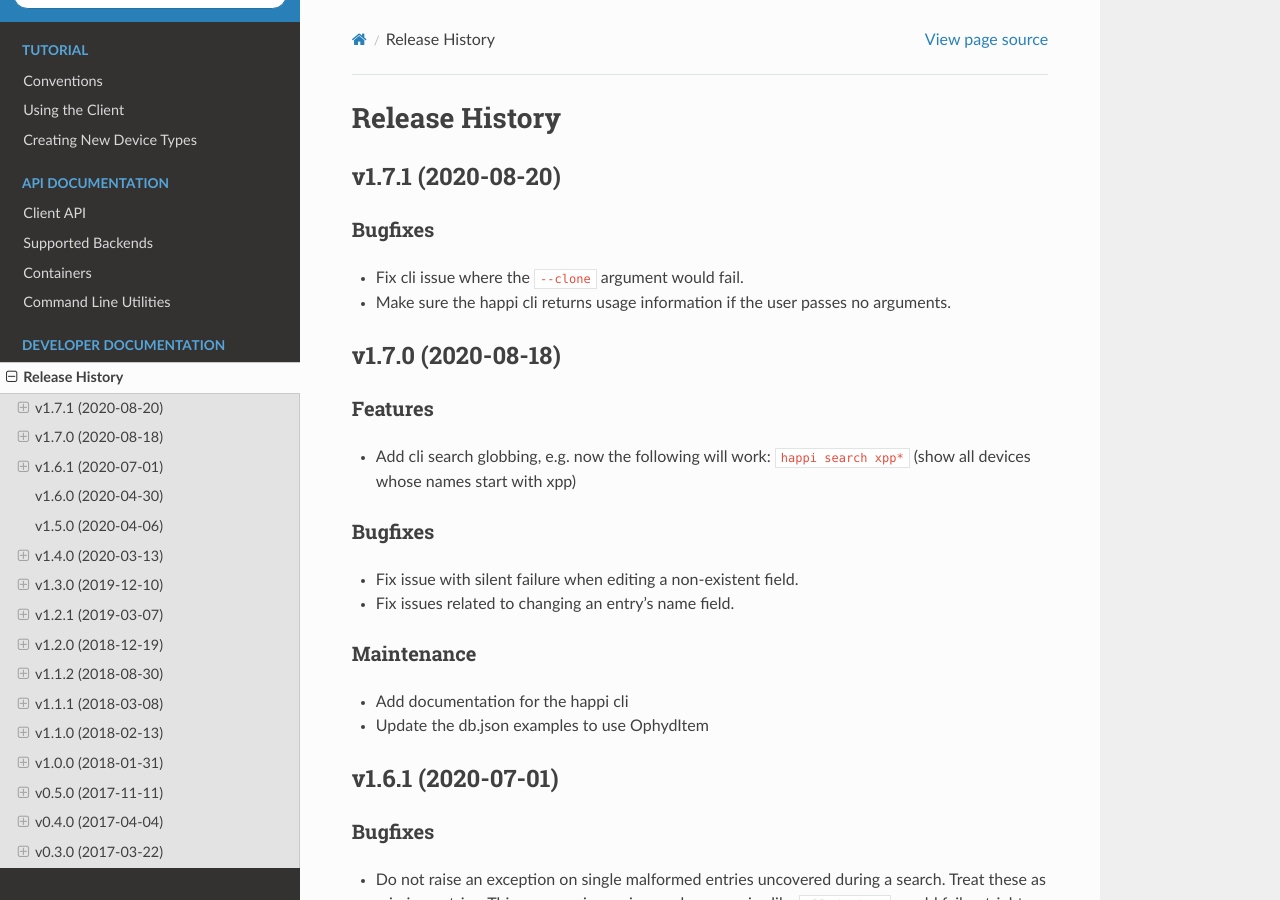
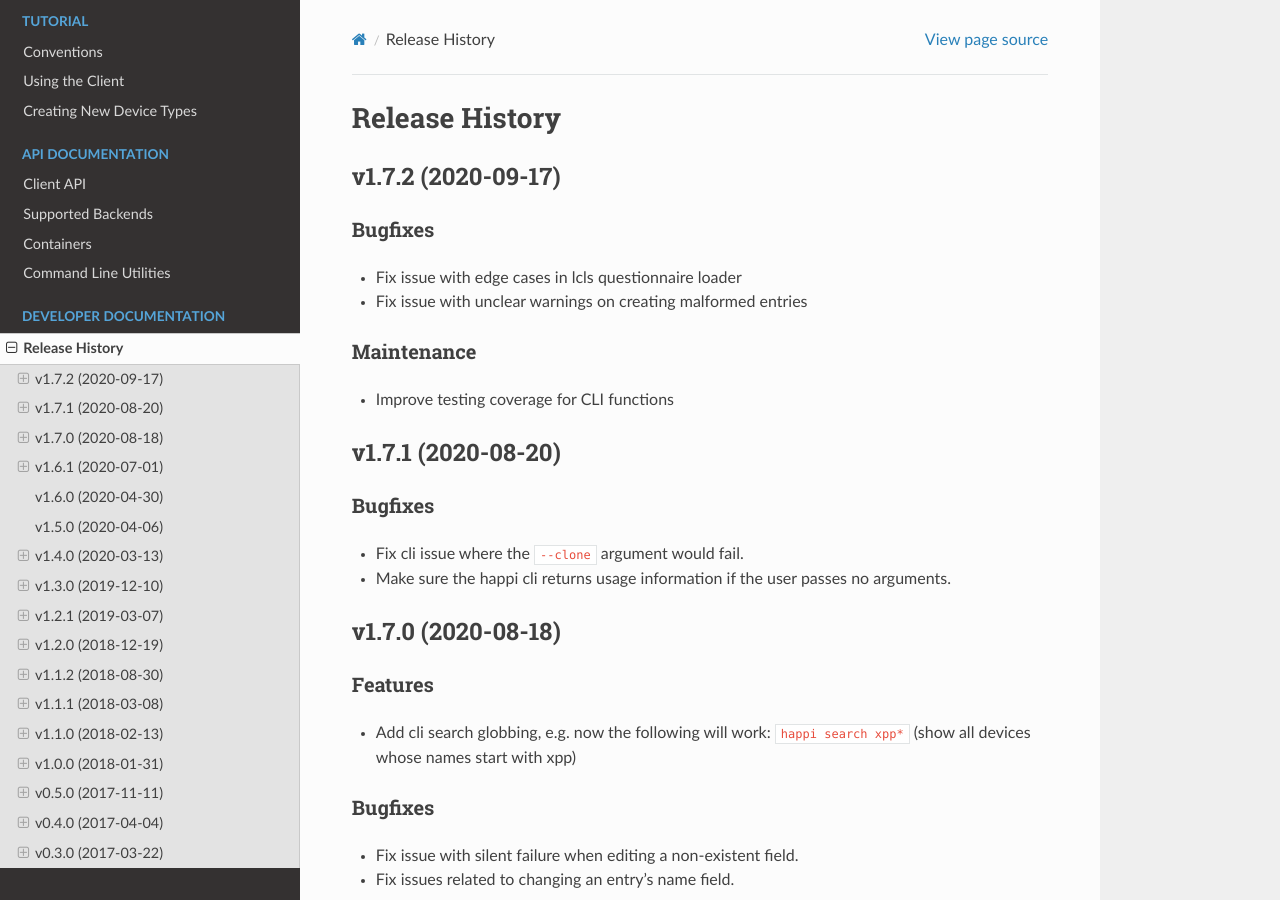
Before and after one commit to pcdshub/happi, a Sphinx documentation site: the page built from docs/source/releases.rst, in a window 1280 px wide and 900 px high. Built offline with Sphinx 7.4.7 and the Read the Docs theme 2.0.0, drawn with Linux system fonts in a browser that asks for light colours.

Commit message:
DOC: v1.7.2 release notes

```diff
--- a/docs/source/releases.rst
+++ b/docs/source/releases.rst
@@ -1,6 +1,19 @@
 =================
  Release History
 =================
+
+v1.7.2 (2020-09-17)
+===================
+
+Bugfixes
+--------
+- Fix issue with edge cases in lcls questionnaire loader
+- Fix issue with unclear warnings on creating malformed entries
+
+Maintenance
+-----------
+- Improve testing coverage for CLI functions
+
 
 v1.7.1 (2020-08-20)
 ===================
```
